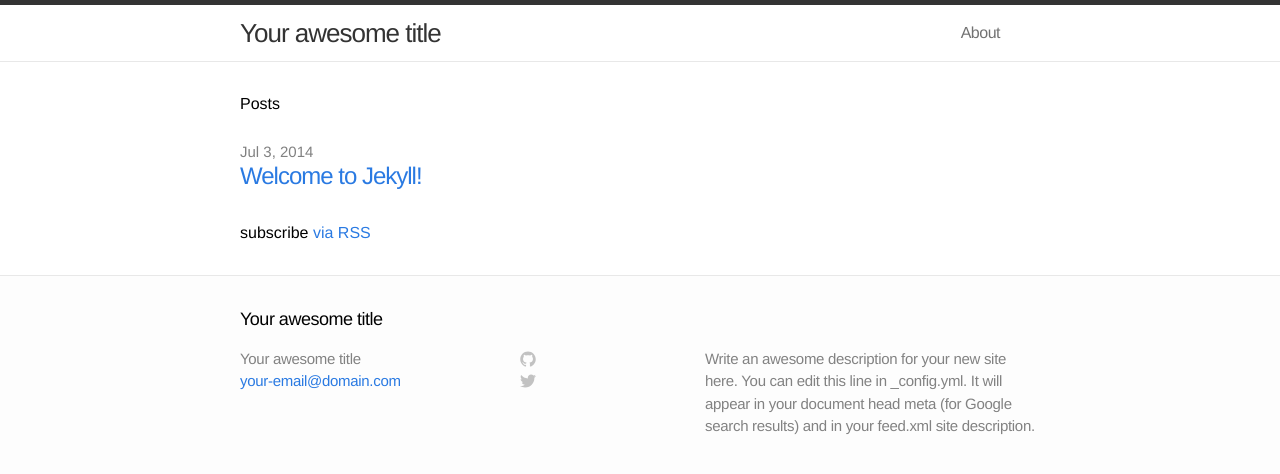
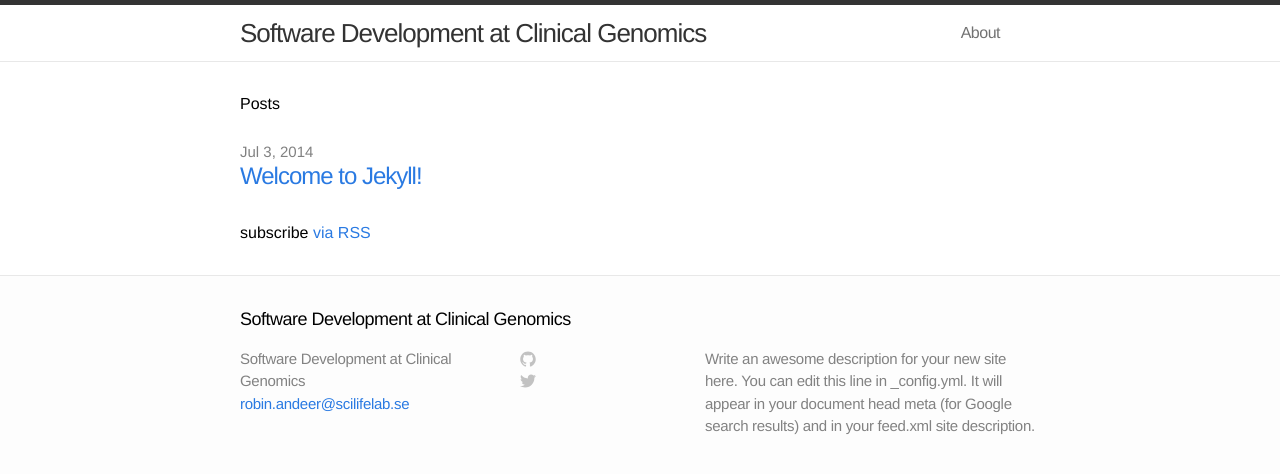
Before and after one commit to SciLifeLab/software-development, a Jekyll site: the page built from index.html, in a window 1280 px wide. Shown: the top 474 px of the page. Built offline with Jekyll 4.4.1, drawn with Linux system fonts in a browser that asks for light colours.

Commit message:
Further setup

```diff
--- a/_config.yml
+++ b/_config.yml
@@ -1,6 +1,6 @@
 # Site settings
-title: Your awesome title
-email: your-email@domain.com
+title: Software Development at Clinical Genomics
+email: robin.andeer@scilifelab.se
 description: "Write an awesome description for your new site here. You can edit this line in _config.yml. It will appear in your document head meta (for Google search results) and in your feed.xml site description."
 baseurl: ""
 url: "http://yourdomain.com"
```
Also changed, not shown: README.md.
